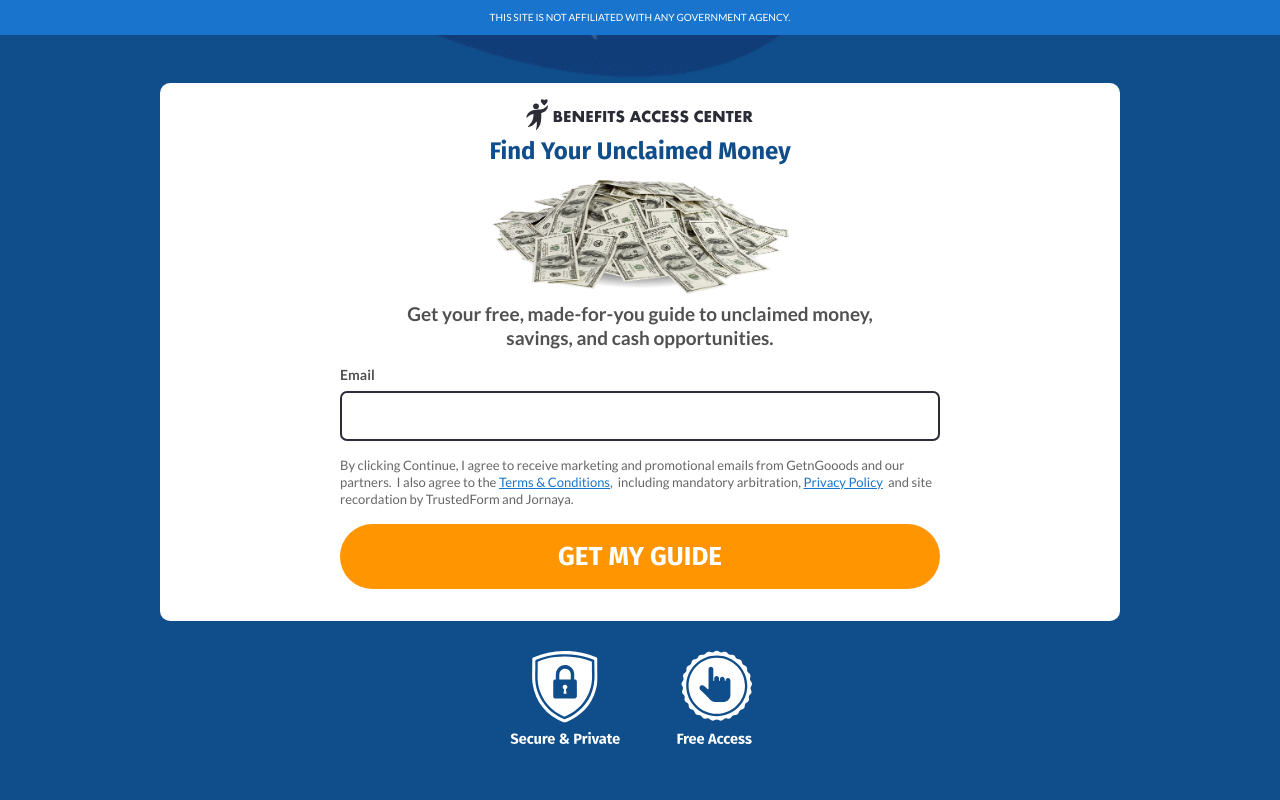
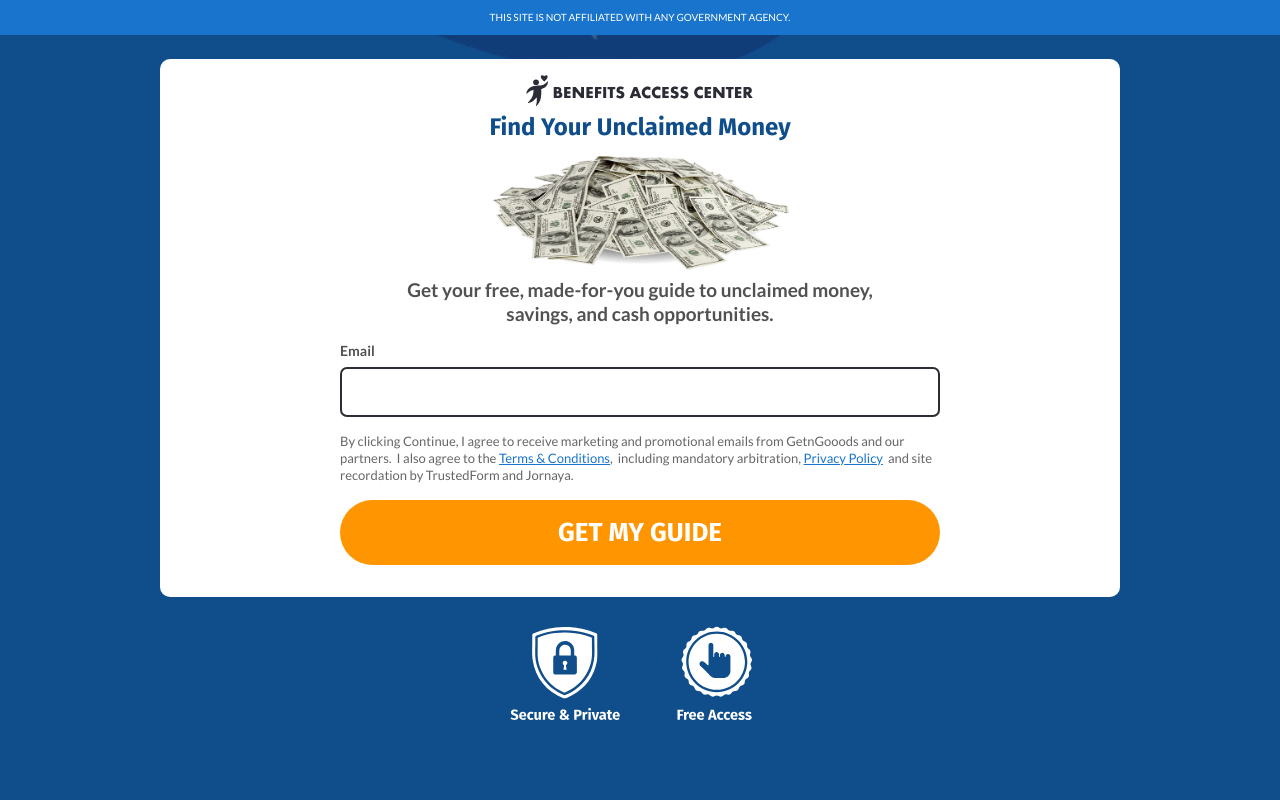
Before and after one commit to DevonWieczorek/moxxi-take-home-assessment, a Next.js app: page / in a window 1280 px wide. Shown: the top 800 px of the page. Built offline with nearby package versions, Linux system fonts and the light colour scheme.

Commit message:
feat(layout): adds Inter font and implements classList

```diff
--- a/app/layout.tsx
+++ b/app/layout.tsx
@@ -1,13 +1,20 @@
 import type { Metadata } from "next";
-import { Lato, Fira_Sans } from "next/font/google";
+import { Lato, Fira_Sans, Inter } from "next/font/google";
 import DisclaimerBanner from "@/components/DisclaimerBanner";
 import Footer from "@/components/Footer";
+import { classList } from "@/lib/utils";
 import "@/styles/globals.css";
 
 const lato = Lato({
   subsets: ['latin'],
   weight: ['400', '700'],
   variable: '--font-lato',
+})
+
+const inter = Inter({
+  subsets: ['latin'],
+  weight: ['400', '700'],
+  variable: '--font-inter',
 })
 
 const firaSans = Fira_Sans({
@@ -30,10 +37,10 @@ export default function RootLayout({
   return (
     <html lang="en">
       <body
-        className={`${lato.variable} ${firaSans.variable}`}
+        className={classList([lato.variable, firaSans.variable, inter.variable])}
       >
         <DisclaimerBanner />
-        <main className="min-h-screen bg-blue bg-img-flag pt-12">
+        <main className="min-h-screen bg-blue bg-img-flag pt-6">
           {children}
         </main>
         <Footer />
```
